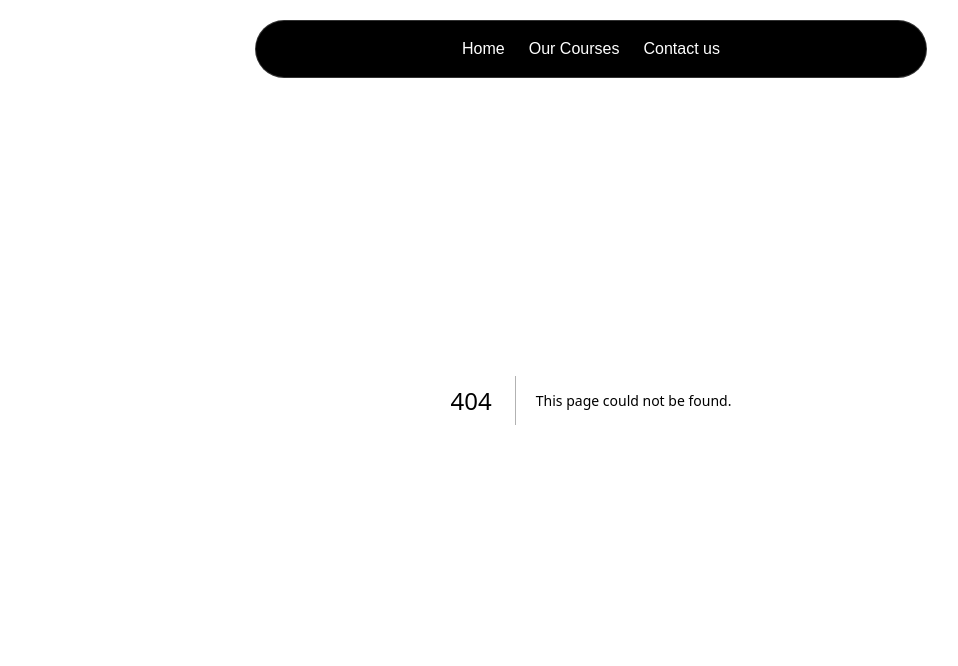
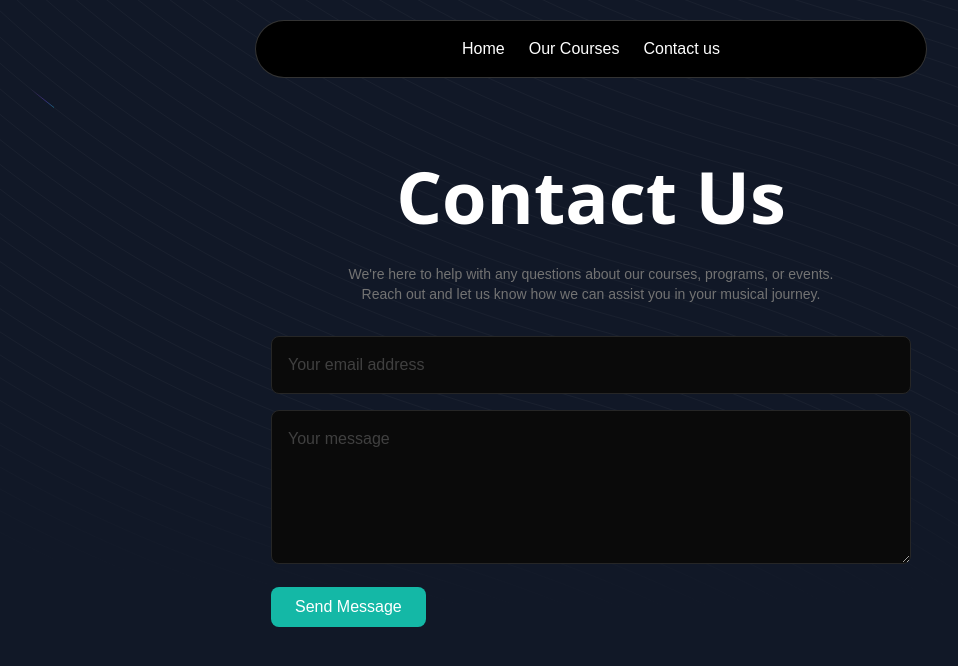
Before and after one commit to pradeepyd/musicTech, a Next.js app: page /contact in a window 1280 px wide. Before the commit this address had no page. Shown: the top 666 px of the page, without its empty margins (49-1007 px from the left). Built offline with nearby package versions, Linux system fonts and the light colour scheme.

Commit message:
contact added

```diff
--- /dev/null
+++ b/src/app/contact/page.tsx
@@ -0,0 +1,49 @@
+"use client"
+import { BackgroundBeams } from "@/components/ui/background-beams";
+import Button from "@/components/ui/Button";
+import { Meteors } from "@/components/ui/meteors";
+import { FormEvent, useState } from "react";
+
+export default function Home() {
+    const [email,setEmail] = useState("");
+    const [message,setMessage] = useState("");
+
+    function handleMessage(){
+        alert("submitted");
+    }
+
+  return (
+    <div className="min-h-screen bg-gray-100 dark:bg-gray-900 py-12 pt-36 relative">
+        <BackgroundBeams className="absolute top-0 left-0 w-full h-full z-0" />
+      <div className="max-w-2xl mx-auto p-4 relative z-10">
+        <h1 className="text-lg md:text-7xl text-center font-sans font-bold mb-8 text-white">Contact Us</h1>
+        <p className="text-neutral-500 max-w-lg mx-auto my-2 text-sm text-center">
+          We&apos;re here to help with any questions about our courses,
+          programs, or events. Reach out and let us know how we can assist you
+          in your musical journey.
+        </p>
+        <form action="" onSubmit={handleMessage} className="space-y-4 mt-4">
+          <input onChange={(e) => {
+            setEmail(e.target.value);
+          }}
+            type="email"
+            placeholder="Your email address"
+            className="rounded-lg border border-neutral-800 focus:ring-2 focus:ring-teal-500 p-4 w-full relative z-10 mt-4  bg-neutral-950 placeholder:text-neutral-700"
+          />
+          <textarea
+            onChange={(e) => {
+                setMessage(e.target.value);
+            }}
+            name=""
+            id=""
+            placeholder="Your message"
+            className="rounded-lg border border-neutral-800 focus:ring-2 focus:ring-teal-500 w-full p-4 bg-neutral-950 placeholder:text-neutral-700"
+            rows={5}
+          ></textarea>
+          <button type="submit" className="px-6 py-2 rounded-lg bg-teal-500 text-white font-medium hover:bg-teal-600 focus:outline-none focus:ring-2 focus:ring-teal-500 focus:ring-offset-2">Send Message</button>
+        </form>
+        {/* <Meteors number={30} /> */}
+      </div>
+    </div>
+  );
+}
```
